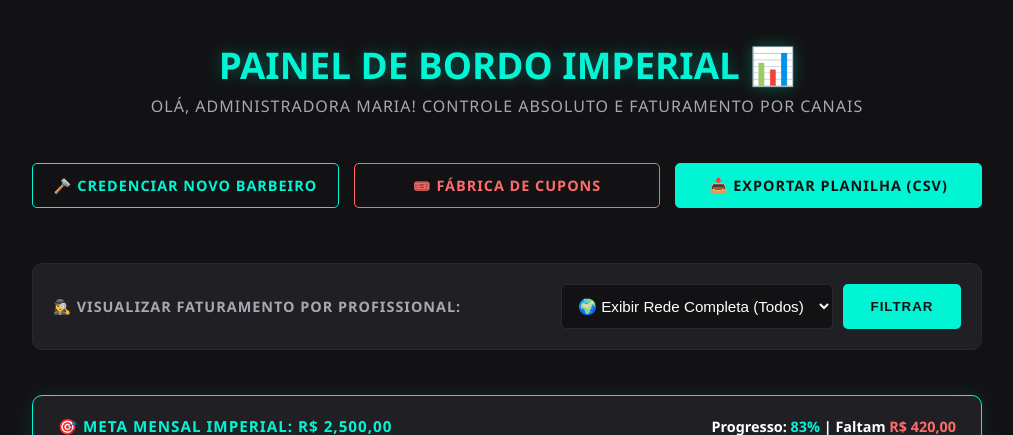
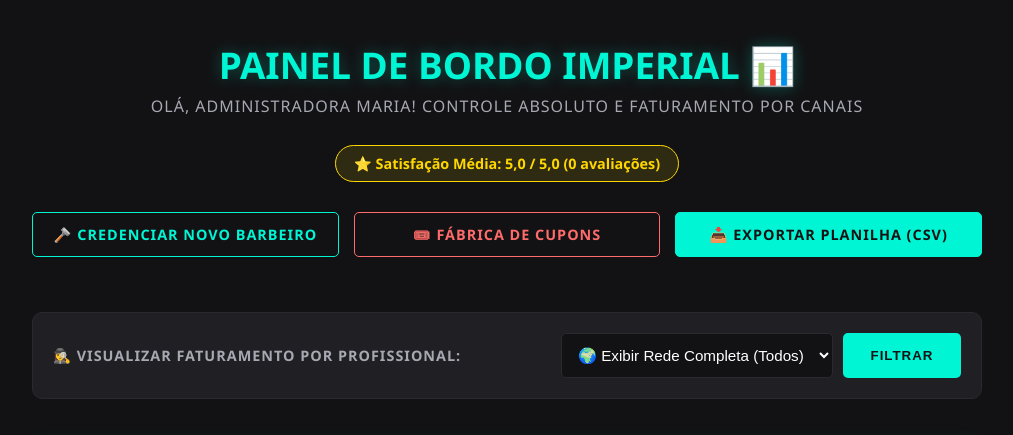
Before and after one commit to Conceicao-creator/barbershop-premium, a Django app: page /central-lucros/ in a window 1280 px wide. Shown: the top 435 px of the page, without its empty margins (133-1146 px from the left). Run offline with Django 5.2, Linux system fonts and the light colour scheme; data comes from the database, SQL or seed files in the repository; both versions use the stored data as it was after the commit.

Commit message:
feat: exibir selo de satisfacao media dos clientes na central financeira

```diff
--- a/barbershop_server/urls.py
+++ b/barbershop_server/urls.py
@@ -243,6 +243,10 @@ def central_financeira(request):
     meta_mensal = 2500.00
     porcentagem_meta = min(100, int((lucro_liquido / meta_mensal) * 100)) if meta_mensal > 0 else 0
     falta_meta = max(0.0, meta_mensal - lucro_liquido)
+    avaliacoes_validas = [c.avaliacao for c in todos_agendamentos if c.avaliacao > 0]
+    total_avaliacoes = len(avaliacoes_validas)
+    media_avaliacao = f"{(sum(avaliacoes_validas) / total_avaliacoes):.1f}".replace('.', ',') if total_avaliacoes > 0 else "5,0"
+
 
     contexto_financeiro = {
         'barbeiro_atual': barbeiro_selecionado,
@@ -266,6 +270,8 @@ def central_financeira(request):
         'meta_mensal': f"{meta_mensal:,.2f}".replace('.', ','),
         'porcentagem_meta': porcentagem_meta,
         'falta_meta': f"{falta_meta:,.2f}".replace('.', ','),
+        'media_avaliacao': media_avaliacao,
+        'total_avaliacoes': total_avaliacoes,
 
     }
     return render(request, 'faturamento.html', contexto_financeiro)
--- a/templates/faturamento.html
+++ b/templates/faturamento.html
@@ -46,7 +46,11 @@
     <div class="topo-painel">
         <h1 class="titulo-neon">Painel de Bordo Imperial 📊</h1>
         <p class="subtitulo">Olá, Administradora Maria! Controle absoluto e faturamento por canais</p>
+        <div style="display: inline-block; margin-top: 12px; background-color: rgba(255, 215, 0, 0.12); border: 1px solid #FFD700; color: #FFD700; padding: 8px 18px; border-radius: 20px; font-size: 0.9rem; font-weight: bold;">
+            ⭐ Satisfação Média: {{ media_avaliacao }} / 5,0 ({{ total_avaliacoes }} avaliações)
+        </div>
     </div>
+
         <div class="container-faturamento">
         <div style="display: flex; gap: 15px; margin-bottom: 20px; width: 100%; flex-wrap: wrap;">
             <a href="/cadastrar-barbeiro/" class="link-voltar" style="border: 1px solid #00F5D4; padding: 12px 20px; border-radius: 5px; color: #00F5D4; font-weight: bold; text-transform: uppercase; letter-spacing: 1px; text-align: center; margin: 0; text-decoration: none; flex: 1;">🪒 Credenciar Novo Barbeiro</a>
```
Also changed, not shown: db.sqlite3.
